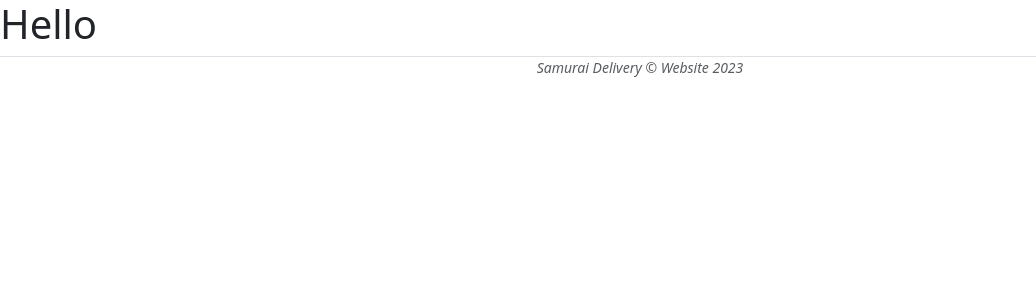
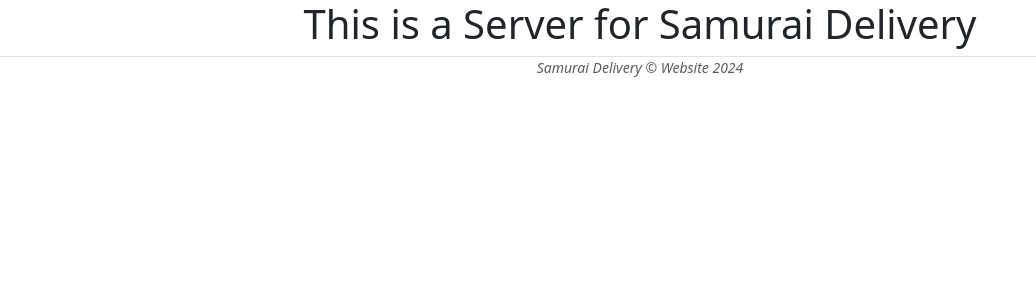
Before and after one commit to yuuto52925goal/samurai-delivery, a Flask app: page / in a window 1280 px wide. Shown: the top 300 px of the page, without its empty margins (0-1036 px from the left). Run offline with Flask 3, Linux system fonts and the light colour scheme; some libraries are stand-ins or nearby versions.

Commit message:
fixing html

```diff
--- a/templates/footer.html
+++ b/templates/footer.html
@@ -3,7 +3,7 @@
     <div class="row gx-4 gx-lg-5 justify-content-center">
       <div class="col-md-10 col-lg-8 col-xl-7">
 
-        <div class="small text-center text-muted fst-italic">Samurai Delivery &copy; Website 2023</div>
+        <div class="small text-center text-muted fst-italic">Samurai Delivery &copy; Website 2024</div>
       </div>
     </div>
   </div>
--- a/templates/index.html
+++ b/templates/index.html
@@ -3,7 +3,7 @@
 <!--{% block title %}Home{% endblock %}-->
 
 {% block content %}
-<h1>Hello</h1>
+<h1 style="display: flex; justify-content: center;">This is a Server for Samurai Delivery</h1>
 {% endblock %}
 
 {% include "footer.html" %}
```
Also changed, not shown: samurai_hero_image/winter-fuji.jpeg (deleted).
